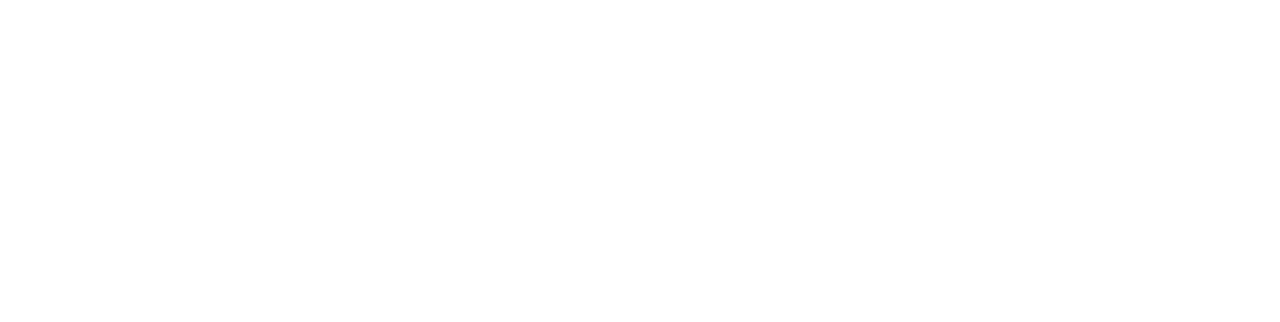
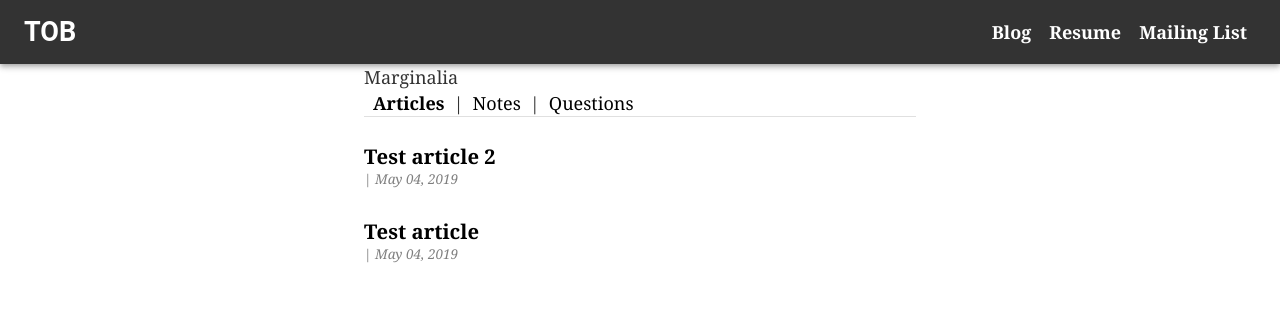
Before and after one commit to tobalicious/gatsby-blog, a Gatsby site: page /blog/articles in a window 1280 px wide. Before the commit this address had no page. Built offline with nearby package versions, Linux system fonts and the light colour scheme; Gatsby itself is replaced by a stand-in of ours.

Commit message:
Now have simple selectors for content, and querying graphql for posts

```diff
--- a/gatsby-config.js
+++ b/gatsby-config.js
@@ -1,8 +1,8 @@
 module.exports = {
   siteMetadata: {
-    title: `Gatsby Default Starter`,
-    description: `Kick off your next, great Gatsby project with this default starter. This barebones starter ships with the main Gatsby configuration files you might need.`,
-    author: `@gatsbyjs`,
+    title: `Marginalia`,
+    description: ``,
+    author: `@tobthecreator`,
   },
   plugins: [
     `gatsby-plugin-react-helmet`,
@@ -12,6 +12,18 @@
         name: `images`,
         path: `${__dirname}/src/images`,
       },
+    },
+    {
+      resolve: `gatsby-plugin-material-ui`,
+      // If you want to use styled components, in conjunction to Material-UI, you should:
+      // - Change the injection order
+      // - Add the plugin
+      options: {
+        // stylesProvider: {
+        //   injectFirst: true,
+        // },
+      },
+      // 'gatsby-plugin-styled-components',
     },
     {
       resolve: `gatsby-source-filesystem`,
--- a/package.json
+++ b/package.json
@@ -5,9 +5,12 @@
   "version": "0.1.0",
   "author": "Tyler O'Briant <tylerobriant@gmail.com>",
   "dependencies": {
+    "@material-ui/core": "^4.1.3",
+    "@material-ui/styles": "^4.1.2",
     "gatsby": "^2.10.0",
     "gatsby-image": "^2.2.1",
     "gatsby-plugin-manifest": "^2.2.0",
+    "gatsby-plugin-material-ui": "^2.0.1",
     "gatsby-plugin-offline": "^2.2.0",
     "gatsby-plugin-react-helmet": "^3.1.0",
     "gatsby-plugin-sharp": "^2.2.1",
--- /dev/null
+++ b/src/components/blog-link.js
@@ -0,0 +1,37 @@
+import React from "react"
+import { Link } from "gatsby"
+import { makeStyles } from "@material-ui/core/styles"
+
+const useStyles = makeStyles(theme => ({
+  title: {
+    color: "#000",
+    textDecoration: "none",
+    fontSize: "1.125em",
+    fontWeight: "bold",
+  },
+  subtitle: {
+    opacity: "0.5",
+    fontSize: "0.75em",
+    marginTop: "-0.25em",
+  },
+  link: {
+    color: "#000",
+    textDecoration: "none",
+    margin: "0.5em",
+    cursor: "pointer",
+  },
+}))
+const BlogLink = ({ post }) => {
+  const classes = useStyles()
+
+  return (
+    <Link className={classes.link} to={post.frontmatter.path}>
+      <div className={classes.title}>{post.frontmatter.title}</div>
+      <div className={classes.subtitle}>
+        | <i>{post.frontmatter.date}</i>
+      </div>
+    </Link>
+  )
+}
+
+export default BlogLink
--- /dev/null
+++ b/src/components/blog-selectors.js
@@ -0,0 +1,40 @@
+import React from "react"
+import { Link } from "gatsby"
+import { makeStyles } from "@material-ui/core/styles"
+
+const useStyles = makeStyles(theme => ({
+  gLink: {
+    color: "#000",
+    textDecoration: "none",
+
+    margin: "0.5em",
+    cursor: "pointer",
+  },
+}))
+
+const BlogSelectors = props => {
+  const classes = useStyles()
+  const articles = props.active === "articles" ? <b>Articles</b> : <>Articles</>
+  const notes = props.active === "notes" ? <b>Notes</b> : <>Notes</>
+  console.log(props.active)
+  const questions =
+    props.active === "questions" ? <b>Questions</b> : <>Questions</>
+
+  return (
+    <div>
+      <Link className={classes.gLink} to="/blog/articles/">
+        {articles}
+      </Link>
+      |
+      <Link className={classes.gLink} to="/blog/notes/">
+        {notes}
+      </Link>
+      |
+      <Link className={classes.gLink} to="/blog/questions/">
+        {questions}
+      </Link>
+    </div>
+  )
+}
+
+export default BlogSelectors
--- /dev/null
+++ b/src/components/blog-wrapper.js
@@ -0,0 +1,24 @@
+import React from "react"
+import { Link } from "gatsby"
+
+import Layout from "./layout"
+import SEO from "./seo"
+
+import Container from "@material-ui/core/Container"
+import Divider from "@material-ui/core/Divider"
+import BlogSelectors from "./blog-selectors"
+
+const BlogWrapper = props => {
+  return (
+    <Layout>
+      <Container maxWidth="sm">
+        <div>Marginalia</div>
+        <BlogSelectors active={props.active} />
+        <Divider />
+        {props.children}
+      </Container>
+    </Layout>
+  )
+}
+
+export default BlogWrapper
--- a/src/components/header.js
+++ b/src/components/header.js
@@ -1,35 +1,65 @@
 import { Link } from "gatsby"
 import PropTypes from "prop-types"
 import React from "react"
+import AppBar from "@material-ui/core/AppBar"
+import Toolbar from "@material-ui/core/Toolbar"
+import Typography from "@material-ui/core/Typography"
+import Button from "@material-ui/core/Button"
+import { ThemeProvider } from "@material-ui/styles"
+import theme from "../theme"
+import { makeStyles } from "@material-ui/core/styles"
 
-const Header = ({ siteTitle }) => (
-  <header
-    style={{
-      background: `rebeccapurple`,
-      marginBottom: `1.45rem`,
-    }}
-  >
-    <div
-      style={{
-        margin: `0 auto`,
-        maxWidth: 960,
-        padding: `1.45rem 1.0875rem`,
-      }}
-    >
-      <h1 style={{ margin: 0 }}>
-        <Link
-          to="/"
-          style={{
-            color: `white`,
-            textDecoration: `none`,
-          }}
-        >
-          {siteTitle}
-        </Link>
-      </h1>
-    </div>
-  </header>
-)
+const useStyles = makeStyles(theme => ({
+  root: {
+    flexGrow: 1,
+  },
+  menuButton: {
+    marginRight: theme.spacing(2),
+  },
+  title: {
+    flexGrow: 1,
+  },
+
+  gLink: {
+    color: "#fff",
+    textDecoration: "none",
+    margin: "0.5em",
+    cursor: "pointer",
+  },
+}))
+
+const Header = ({ siteTitle }) => {
+  const classes = useStyles()
+
+  return (
+    <header>
+      <ThemeProvider theme={theme}>
+        <div className={classes.root}>
+          <AppBar position="static">
+            <Toolbar color="primary">
+              <Typography
+                className={classes.title}
+                variant="h5"
+                color="inherit"
+              >
+                <b>TOB</b>
+              </Typography>
+              <Link to="/blog/articles" className={classes.gLink}>
+                <b>Blog</b>
+              </Link>
+              <Link to="/resume" className={classes.gLink}>
+                <b>Resume</b>
+              </Link>
+              <Link to="/mailing-list" className={classes.gLink}>
+                <b>Mailing List</b>
+              </Link>
+            </Toolbar>
+          </AppBar>
+        </div>
+      </ThemeProvider>
+    </header>
+  )
+}
 
 Header.propTypes = {
   siteTitle: PropTypes.string,
--- a/src/components/layout.js
+++ b/src/components/layout.js
@@ -8,6 +8,12 @@
 import React from "react"
 import PropTypes from "prop-types"
 import { useStaticQuery, graphql } from "gatsby"
+import { makeStyles } from "@material-ui/core/styles"
+import AppBar from "@material-ui/core/AppBar"
+import Toolbar from "@material-ui/core/Toolbar"
+import Typography from "@material-ui/core/Typography"
+import Button from "@material-ui/core/Button"
+import { ThemeProvider } from "@material-ui/styles"
 
 import Header from "./header"
 import "./layout.css"
@@ -25,7 +31,7 @@
 
   return (
     <>
-      <Header siteTitle={data.site.siteMetadata.title} />
+      <Header />
       <div
         style={{
           margin: `0 auto`,
@@ -35,11 +41,7 @@
         }}
       >
         <main>{children}</main>
-        <footer>
-          © {new Date().getFullYear()}, Built with
-          {` `}
-          <a href="https://www.gatsbyjs.org">Gatsby</a>
-        </footer>
+        <footer></footer>
       </div>
     </>
   )
--- /dev/null
+++ b/src/markdown-pages/articles/article-test-2.md
@@ -0,0 +1,9 @@
+---
+path: "/articles/test-post-2"
+date: "2019-05-04"
+title: "Test article 2"
+---
+
+### Test Post
+
+Hello this is a test
--- /dev/null
+++ b/src/markdown-pages/articles/article-test.md
@@ -0,0 +1,9 @@
+---
+path: "/articles/test-post"
+date: "2019-05-04"
+title: "Test article"
+---
+
+### Test Post
+
+Hello this is a test
--- /dev/null
+++ b/src/pages/blog/articles.js
@@ -0,0 +1,40 @@
+import React from "react"
+import { Link, graphql } from "gatsby"
+import Layout from "../../components/layout"
+import SEO from "../../components/seo"
+import BlogWrapper from "../../components/blog-wrapper"
+import BlogLink from "../../components/blog-link"
+
+import Container from "@material-ui/core/Container"
+import BlogSelectors from "../../components/blog-selectors"
+const Blog = ({
+  data: {
+    allMarkdownRemark: { edges },
+  },
+}) => {
+  const Posts = edges
+    .filter(edge => edge.node.frontmatter.path.includes("articles")) // You can filter your posts based on some criteria
+    .map(edge => <BlogLink key={edge.node.id} post={edge.node} />)
+
+  return <BlogWrapper active="articles">{Posts}</BlogWrapper>
+}
+
+export default Blog
+
+export const pageQuery = graphql`
+  query {
+    allMarkdownRemark(sort: { order: DESC, fields: [frontmatter___date] }) {
+      edges {
+        node {
+          id
+          excerpt(pruneLength: 250)
+          frontmatter {
+            date(formatString: "MMMM DD, YYYY")
+            path
+            title
+          }
+        }
+      }
+    }
+  }
+`
--- /dev/null
+++ b/src/theme.js
@@ -0,0 +1,22 @@
+import { red } from "@material-ui/core/colors"
+import { createMuiTheme } from "@material-ui/core/styles"
+
+// A custom theme for this app
+const theme = createMuiTheme({
+  palette: {
+    primary: {
+      main: "#333333",
+    },
+    secondary: {
+      main: "#fff",
+    },
+    error: {
+      main: red.A400,
+    },
+    background: {
+      default: "#fff",
+    },
+  },
+})
+
+export default theme
```
Also changed, not shown: src/pages/blog/index.js (added, +22 -0 lines), src/pages/blog/notes.js (added, +14 -0 lines), src/pages/blog/questions.js (added, +13 -0 lines), src/pages/test-page.js (added, +9 -0 lines), 1 other file.
